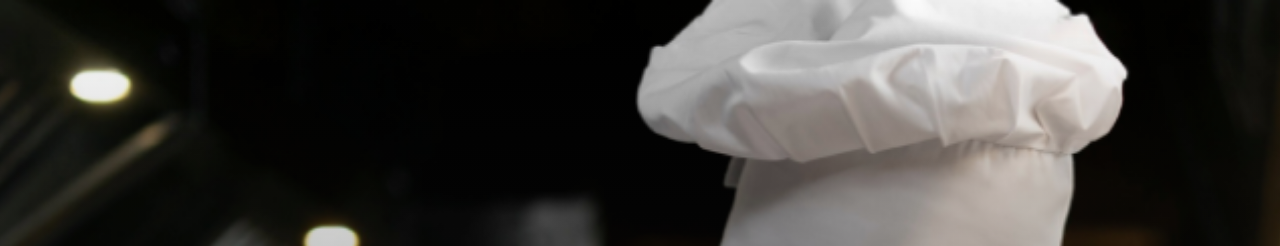
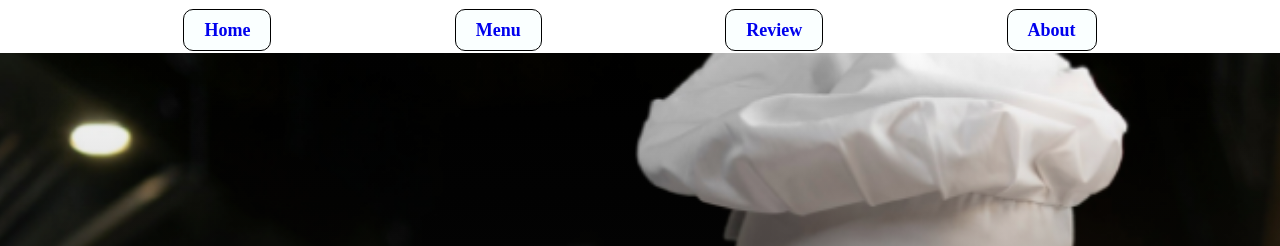
Before and after one commit to sabbir-ahmed13/good-food-restaurant-2.0, a plain HTML site: page index.html in a window 1280 px wide. Shown: the top 246 px of the page. Drawn offline with nearby package versions, Linux system fonts and the light colour scheme.

Commit message:
Added Navigation bar

```diff
--- a/index.html
+++ b/index.html
@@ -7,14 +7,27 @@
     <title>Good-Food-Res.</title>
   </head>
   <body>
+    <header>
+      <nav>
+        <ul>
+          <li><a href="#Home">Home</a></li>
+          <li><a href="#Menu">Menu</a></li>
+          <li><a href="#Review">Review</a></li>
+          <li><a href="#About">About</a></li>
+        </ul>
+      </nav>
+    </header>
+    <main>
       <section id="hero">
         <div class="hero-content">
           <p class="title">Savor the Flavors</p>
-        <h1 class="subtitle">Experience Culinary Excellence Food Experience</h1>
+          <h1 class="subtitle">
+            Experience Culinary Excellence Food Experience
+          </h1>
           <p class="description">
-          Contrary to popular belief, Lorem Ipsum is not simply random text. It
-          has roots in a piece of classical Latin literature from 45 BC, making
-          it over 2000 years old. Richard McClintock
+            Contrary to popular belief, Lorem Ipsum is not simply random text.
+            It has roots in a piece of classical Latin literature from 45 BC,
+            making it over 2000 years old. Richard McClintock
           </p>
           <div class="btn-container">
             <button class="btn">Shop The Hotest Food</button>
@@ -41,7 +54,8 @@
               <div class="shop"><span>Pizza Burg</span></div>
               <h1 class="card-title">Up To 50% Off</h1>
               <p class="card-discription">
-              Contrary to popular belief, Lorem Ipsum is not simply random text.
+                Contrary to popular belief, Lorem Ipsum is not simply random
+                text.
               </p>
             </div>
             <!-- card 2 -->
@@ -54,7 +68,8 @@
               </div>
               <h1 class="card-title">Up To 50% Off</h1>
               <p class="card-discription">
-              Contrary to popular belief, Lorem Ipsum is not simply random text.
+                Contrary to popular belief, Lorem Ipsum is not simply random
+                text.
               </p>
             </div>
             <!-- card 3 -->
@@ -67,7 +82,8 @@
               </div>
               <h1 class="card-title">Up To 50% Off</h1>
               <p class="card-discription">
-              Contrary to popular belief, Lorem Ipsum is not simply random text.
+                Contrary to popular belief, Lorem Ipsum is not simply random
+                text.
               </p>
             </div>
           </div>
@@ -76,7 +92,9 @@
           </div>
         </div>
       </section>
+    </main>
     <!-- about section -->
+    <footer>
       <section id="about-container">
         <div class="about-image">
           <img src="assets/foods.png" alt="foods" />
@@ -94,12 +112,24 @@
             <p>Follow Us On</p>
           </div>
           <div class="social-link">
-          <a href=""><img class="fb" src="assets/social icons/fb-icon.png" alt="" /></a>
-          <a href=""><img class="x" src="assets/social icons/x-icon.png" alt="" /></a>
-          <a href=""><img class="insta" src="assets/social icons/insta-icon.png" alt="" /></a>
-          <a href=""><img class="pin" src="assets/social icons/pin-icon.png" alt="" /></a>
+            <a href=""
+              ><img class="fb" src="assets/social icons/fb-icon.png" alt=""
+            /></a>
+            <a href=""
+              ><img class="x" src="assets/social icons/x-icon.png" alt=""
+            /></a>
+            <a href=""
+              ><img
+                class="insta"
+                src="assets/social icons/insta-icon.png"
+                alt=""
+            /></a>
+            <a href=""
+              ><img class="pin" src="assets/social icons/pin-icon.png" alt=""
+            /></a>
           </div>
         </div>
       </section>
+    </footer>
   </body>
 </html>
--- a/style/style.css
+++ b/style/style.css
@@ -23,6 +23,8 @@
   letter-spacing: 0%;
   text-align: center;
 }
+/* Navigation */
+
 
 /* section 1 */
 
@@ -269,3 +271,44 @@ img {
   width: 26px;
   height: 28px;
 }
+
+
+/* Navigation */
+
+nav ul {
+  display: flex;
+  justify-content: space-evenly;
+  align-items: center;
+}
+
+nav li {
+  list-style: none;
+  margin-top: 20px;
+
+}
+nav a {
+  text-decoration: none;
+  background-color: rgb(250, 255, 255);
+  text-align: center;
+  padding: 10px 20px;
+  border: 1px solid black;
+  border-radius: 10px;
+  font-weight: bolder;
+  font-size: large;
+}
+
+nav {
+  background-color: rgb(255, 255, 255);
+  height: 53px;
+  width: auto;
+}
+
+nav a:hover {
+  text-decoration: none;
+  background-color: rgb(241, 241, 241);
+  text-align: center;
+  padding: 10px 20px;
+  border-radius: 10px;
+  font-weight: bolder;
+  font-size: large;
+}
```
Lines whose indentation alone changed are shown as unchanged.
